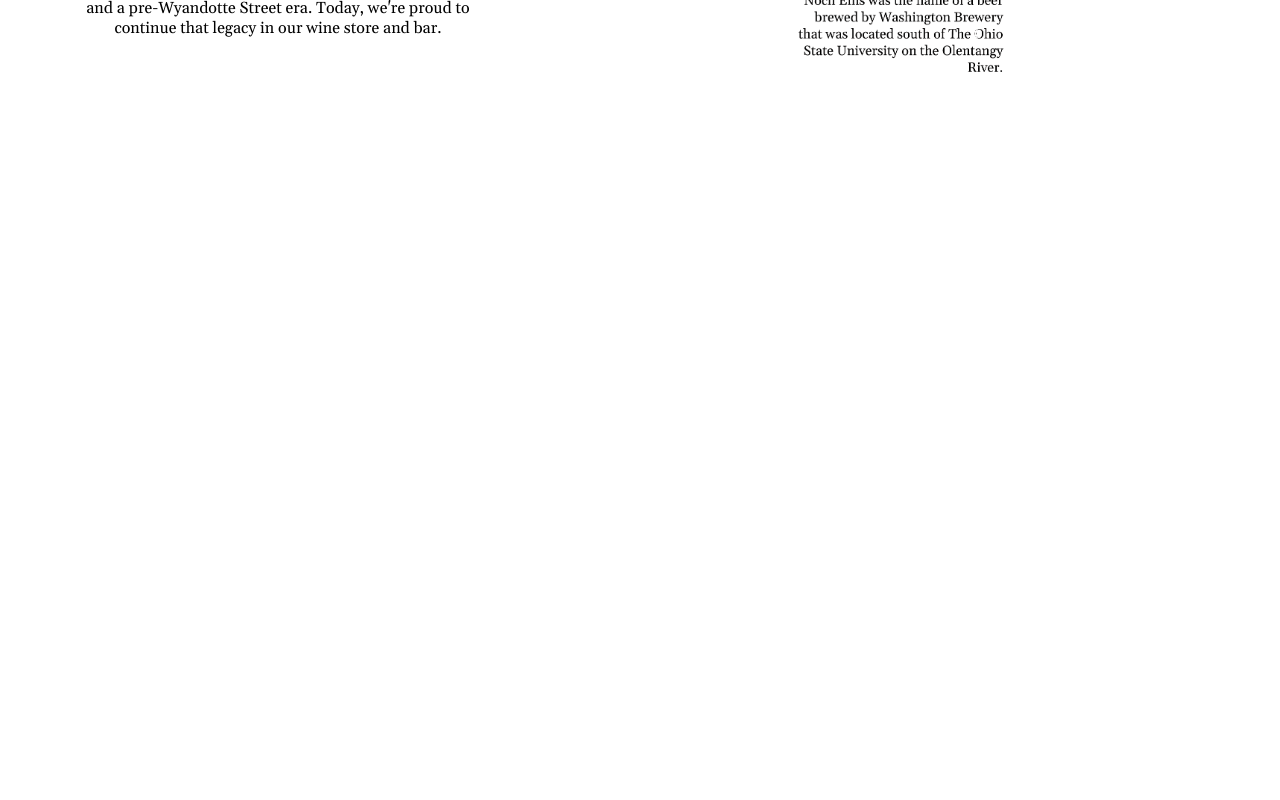
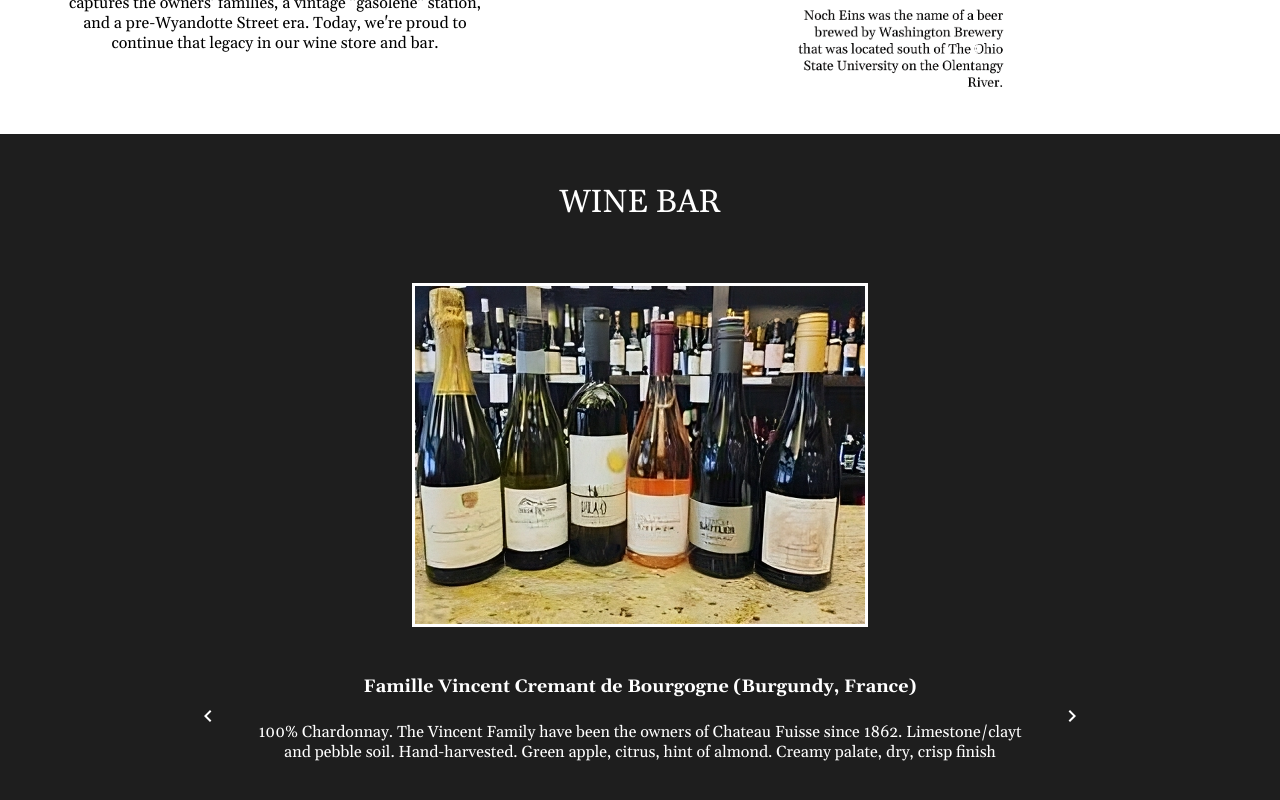
Before and after one commit to JakeWilliams21/Twisted-Vine, a React (Create React App) app in the folder client/: page / in a window 1280 px wide. Shown: the part 1860-2660 px from the top of the page. Before the commit the page ends 1976 px from the top, so only its background shows below. Built offline with nearby package versions, Linux system fonts and the light colour scheme; a web font is replaced by a local one.

Commit message:
Wine Bar Section

```diff
--- a/client/package.json
+++ b/client/package.json
@@ -3,6 +3,10 @@
   "version": "0.1.0",
   "private": true,
   "dependencies": {
+    "@emotion/react": "^11.10.6",
+    "@emotion/styled": "^11.10.6",
+    "@mui/icons-material": "^5.11.11",
+    "@mui/material": "^5.11.14",
     "@testing-library/jest-dom": "^5.16.5",
     "@testing-library/react": "^13.4.0",
     "@testing-library/user-event": "^13.5.0",
--- a/client/src/App.js
+++ b/client/src/App.js
@@ -3,6 +3,7 @@
 import Landing from './components/Landing';
 import Location from './components/Location';
 import History from './components/History';
+import WineBar from './components/WineBar';
 
 function App() {
   return (
@@ -11,6 +12,7 @@
       <Landing/>
       <Location/>
       <History/>
+      <WineBar/>
     </div>
   );
 }
--- a/client/src/components/WineBar.js
+++ b/client/src/components/WineBar.js
@@ -0,0 +1,74 @@
+import React, {useState, useEffect} from 'react'
+import '../style/WineBar.css'
+import winebar from '../images/winebar.jpeg'
+import ChevronRightIcon from '@mui/icons-material/ChevronRight';
+import ChevronLeftIcon from '@mui/icons-material/ChevronLeft';
+
+const WineBar = () => {
+    const [wines, setWines] = useState([
+        {
+            name: 'Famille Vincent Cremant de Bourgogne (Burgundy, France)',
+            description: '100% Chardonnay. The Vincent Family have been the owners of Chateau Fuisse since 1862. Limestone/clayt and pebble soil. Hand-harvested. Green apple, citrus, hint of almond. Creamy palate, dry, crisp finish',
+            price: 29.99
+        },
+        {
+            name: 'Deux Roches "Tradition" Macon-Villages (Burgundy, France)',
+            description: '100% Chardonnay. Limestone and clay-silty soils. Sees some oak and lees aging. Peaches, golden apple, limes zest, white pepper, flinty finish.',
+            price: 22.99
+        },
+        {
+            name: 'Teleda Dilao Dry Amber Wine (Kisskhevi, Republic of Georgia)',
+            description: 'Rkatsiteli, Mtsvane. Georgia has been making wine for over 8000 years and considered the birthplace of wine. This blend is made of two indigenous grapes and is aged in large clay jars buried under the ground, called Qvevri. One month skin contact makes this more of an orange wine. Peaches, mint, pine. Chewy on the palate with a zesty finish.',
+            price: 14.99
+        },
+        {
+            name: 'Le Grand Bouqueteau Chinon Rose (Loire Valley, France)',
+            description: '100% Cabernet Franc. Named for a lieudit next to the cellar. Bing cherry, raspberry and citrus flavors, with white pepper and savory herbs. Lovely minerality on the finish. Delicious!',
+            price: 18.99
+        },
+        {
+            name: 'Erich Sattler St. Laurent (Burgenland, Austria)',
+            description: '100% St. Laurent. Erich, 4th generation to run the estate, has been at the head since 1999. Sustainable and organic farming practices. Gravel soil. 40+ year-old-vines. Hand-harvested. Stainless steel and large neutral casks aging. An offspring of Pinot Noir. Dark berry and cherry flavors, with silky tannins and hint of spiciness. Fresh and elegant!',
+            price: 19.99
+        },
+        {
+            name: `Anne Amie Vineyards Winemaker's Selection Pinot Noir. (Willamette Valley, Oregon)`,
+            description: 'Salmon Safe and LIVE certified. Vineyards are located in Yamhill-Carlton district and Chehalem Mountains. Hand-harvested. Aged on lees in French new and used oak barrels for 10 months. Cherry, pomegranate, blueberry, baking spice. Earthy tannins and refreshing acidity!',
+            price: 27.99
+        },
+    ])
+    const [selectedWineIndex, setSelectedWineIndex] = useState(0)
+
+    const handleRightButtonClick = () => {
+        setSelectedWineIndex((prevIndex) => (prevIndex + 1) % wines.length);
+      };
+
+      const handleLeftButtonClick = () => {
+        setSelectedWineIndex((prevIndex) =>
+          prevIndex - 1 < 0 ? wines.length - 1 : prevIndex - 1
+        );
+      };
+
+
+  return (
+    <div id = 'wine-bar'>
+        <span style = {{'fontSize': 'xx-large', 'paddingBottom': '12px'}}>WINE BAR</span>
+        <img src = {winebar} alt = 'Wine Lineup'/>
+        <div className = 'wines'>
+            <div className = 'left-button'>
+                <ChevronLeftIcon className = 'button' onClick = {handleLeftButtonClick}/>
+            </div>
+            <div className = 'wine-content'>
+                <span style = {{'fontSize': 'large', 'fontWeight': 'bold'}}>{wines[selectedWineIndex].name}</span>
+                <span>{wines[selectedWineIndex].description}</span>
+            </div>
+            <div className = 'right-button'>
+                <ChevronRightIcon className = 'button' onClick = {handleRightButtonClick}/>
+            </div>
+        </div>
+
+    </div>
+  )
+}
+
+export default WineBar
--- /dev/null
+++ b/client/src/style/WineBar.css
@@ -0,0 +1,38 @@
+#wine-bar {
+    display: flex;
+    flex-direction: column;
+    align-items: center;
+    gap: 48px;
+    background-color: #1E1E1E;
+    color: white;
+    padding: 48px;
+}
+
+.wines {
+    display: flex;
+    align-items: center;
+    justify-content: center;
+    gap: 24px;
+    width: 75%;
+}
+
+.wine-content {
+    display: flex;
+    flex-direction: column;
+    align-items: center;
+    gap: 24px;
+}
+
+img {
+    border: solid white;
+    border-width: 3px;
+}
+
+.button {
+    transition: transform .5s
+}
+
+.button:hover {
+    cursor: pointer;
+    transform: scale(1.1)
+}
```
Also changed, not shown: client/src/images/winebar.jpeg (added), 1 other file (tests, documents, lock files or other folders).
